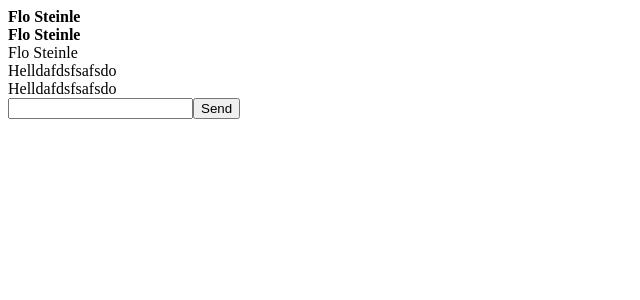
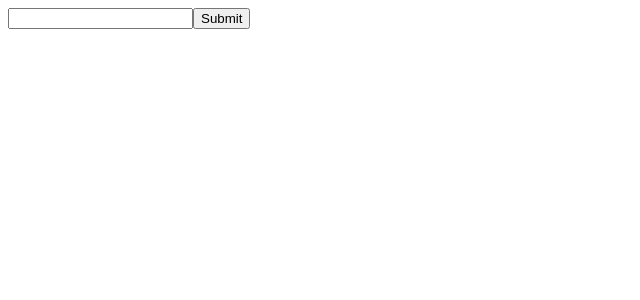
Before and after one commit to Idan-Garay/chatt, a React (Create React App) app: page / in a window 1280 px wide. Shown: the top 300 px of the page, without its empty margins (0-640 px from the left). Built offline with nearby package versions, Linux system fonts and the light colour scheme.

Commit message:
get socket users and display

```diff
--- a/src/App.js
+++ b/src/App.js
@@ -1,13 +1,21 @@
 import { hot } from "react-hot-loader/root";
-import { useState } from "react";
+import { useState, useEffect } from "react";
 import Chat from "./components/Chat";
 import "tailwindcss/tailwind.css";
+import SelectUser from "./components/SelectUser";
 
 function App() {
-  // const [selectedUser, setselectedUser] = useState(initialState)
+  // const [selectedUser, setselectedUser] = useState([]);
+  const [isUsernameSet, setIsUsernameSet] = useState(false);
+  const username = useState("");
+
   return (
     <div className="border-4 h-screen">
-      <Chat />
+      {isUsernameSet ? (
+        <Chat username={username[0]} />
+      ) : (
+        <SelectUser username={username} setIsUsernameSet={setIsUsernameSet} />
+      )}
     </div>
   );
 }
--- a/src/components/Chat.js
+++ b/src/components/Chat.js
@@ -1,15 +1,37 @@
-import { useState } from "react";
+import { useState, useEffect } from "react";
 import MessagePanel from "./MessagePanel";
 import User from "./User";
+import socket from "../socket";
 
-export default function Chat() {
+export default function Chat({ username }) {
+  const [users, setUsers] = useState([]);
+  const [selectedUser, setSelectedUser] = useState(null);
+
+  const displayUsers = (users) => {
+    let filteredUsers = users.filter((user) => user.self === false);
+
+    filteredUsers = filteredUsers.map((user, index) => (
+      <User user={user} key={index} />
+    ));
+    return filteredUsers;
+  };
+
+  useEffect(() => {
+    socket.on("users", (users) => {
+      users.forEach((user) => {
+        user.self = username === user.username ? true : false;
+      });
+      setUsers(users);
+    });
+  });
+
   return (
     <div className="flex h-100">
       <div className="left-panel border-r-2 border-blue-100 min-h-screen w-1/5">
-        <User />
-        <User />
+        <div>{username}</div>
+        {displayUsers(users)}
       </div>
-      <MessagePanel />
+      <MessagePanel selectedUser={selectedUser} />
     </div>
   );
 }
--- /dev/null
+++ b/src/components/SelectUser.js
@@ -0,0 +1,26 @@
+import socket from "../socket";
+
+export default function SelectUser({ username, setIsUsernameSet }) {
+  const onSubmit = (e) => {
+    e.preventDefault();
+    setIsUsernameSet(true);
+    socket.connect();
+    socket.auth = { username: username[0] };
+  };
+
+  const onTextChange = (e) => username[1](e.target.value);
+
+  return (
+    <div className="text-center mt-10">
+      <form onSubmit={onSubmit}>
+        <input
+          type="text"
+          className="btn border-2 mx-1 rounded"
+          value={username[0]}
+          onChange={onTextChange}
+        />
+        <button>Submit</button>
+      </form>
+    </div>
+  );
+}
--- a/src/components/User.js
+++ b/src/components/User.js
@@ -1,7 +1,10 @@
-export default function User({ username, lastMessage }) {
+export default function User({ user, lastMessage, setSelectedUser }) {
   return (
-    <div className="user border-0 shadow bg-gray-100 p-2">
-      <b>Flo Steinle</b>
+    <div
+      className="user border-0 shadow bg-gray-100 p-2"
+      onClick={() => setSelectedUser(user)}
+    >
+      <b>{user.username}</b>
       {/* last message */}
     </div>
   );
```
Also changed, not shown: 1 other file (tests, documents, lock files or other folders).
